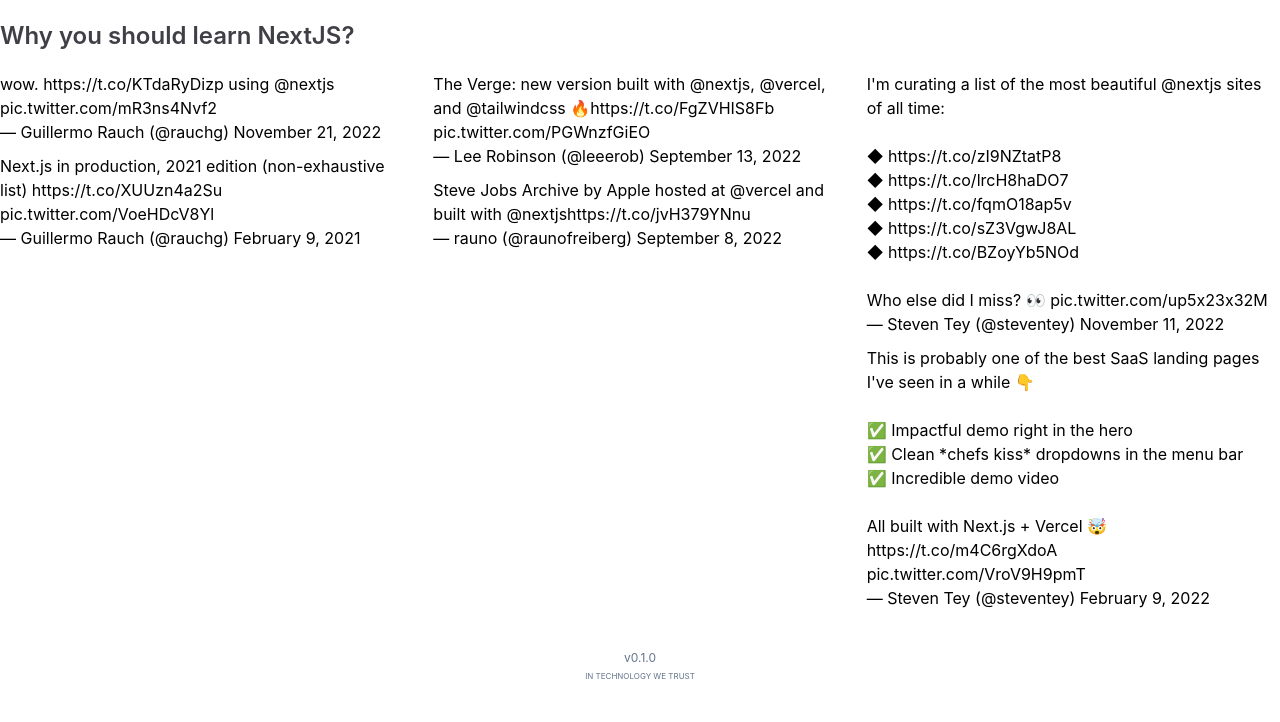
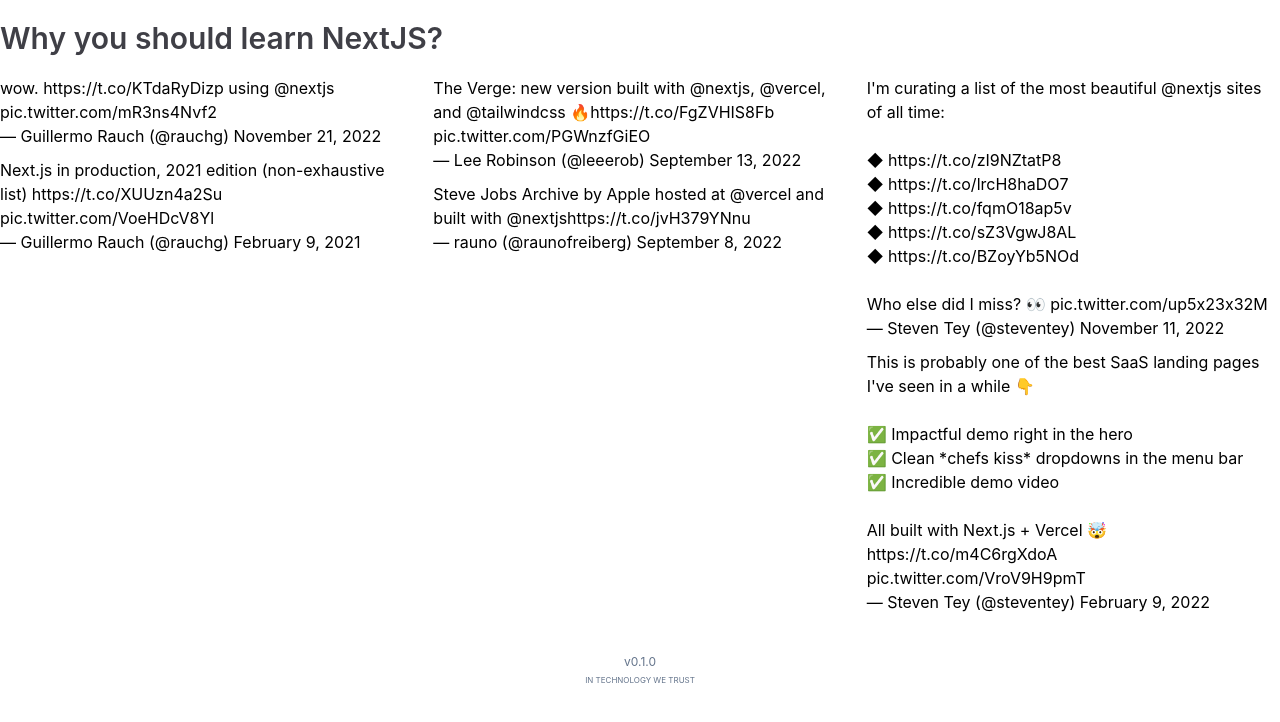
Before and after one commit to codeoholic/howtonextjs.com, a Next.js app: page / in a window 1280 px wide. Shown: the top 722 px of the page. Built offline with nearby package versions, Linux system fonts and the light colour scheme.

Commit message:
feat: bigger title

```diff
--- a/pages/index.js
+++ b/pages/index.js
@@ -11,7 +11,7 @@
 				description="How to NextJS"
 			/>
 			<div className="container mx-auto py-5 px-5 md:px-0">
-				<div className="text-2xl text-zinc-700 font-semibold">Why you should learn NextJS?</div>
+				<div className="text-3xl text-zinc-700 font-semibold">Why you should learn NextJS?</div>
 				<div className="flex grid grid-col-1 md:grid-cols-3 gap-5 mt-5">
 					<div className="flex gap-2.5 flex-col">
 						<blockquote className="twitter-tweet" data-dnt="true" data-theme="light"><p lang="en" dir="ltr">wow. <a href="https://t.co/KTdaRyDizp">https://t.co/KTdaRyDizp</a> using <a href="https://twitter.com/nextjs?ref_src=twsrc%5Etfw">@nextjs</a> <a href="https://t.co/mR3ns4Nvf2">pic.twitter.com/mR3ns4Nvf2</a></p>&mdash; Guillermo Rauch (@rauchg) <a href="https://twitter.com/rauchg/status/1594779272945627136?ref_src=twsrc%5Etfw">November 21, 2022</a></blockquote>
```
